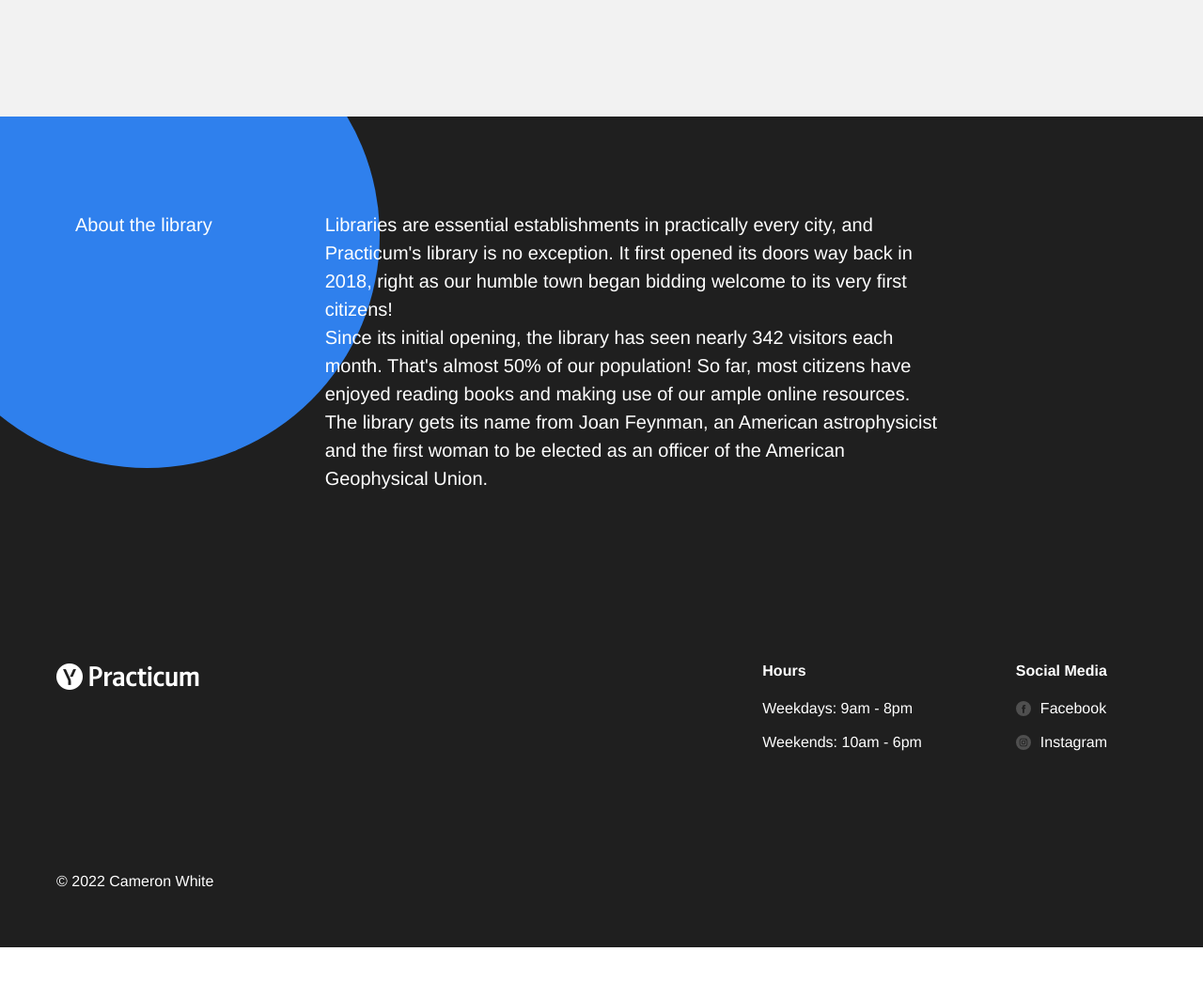
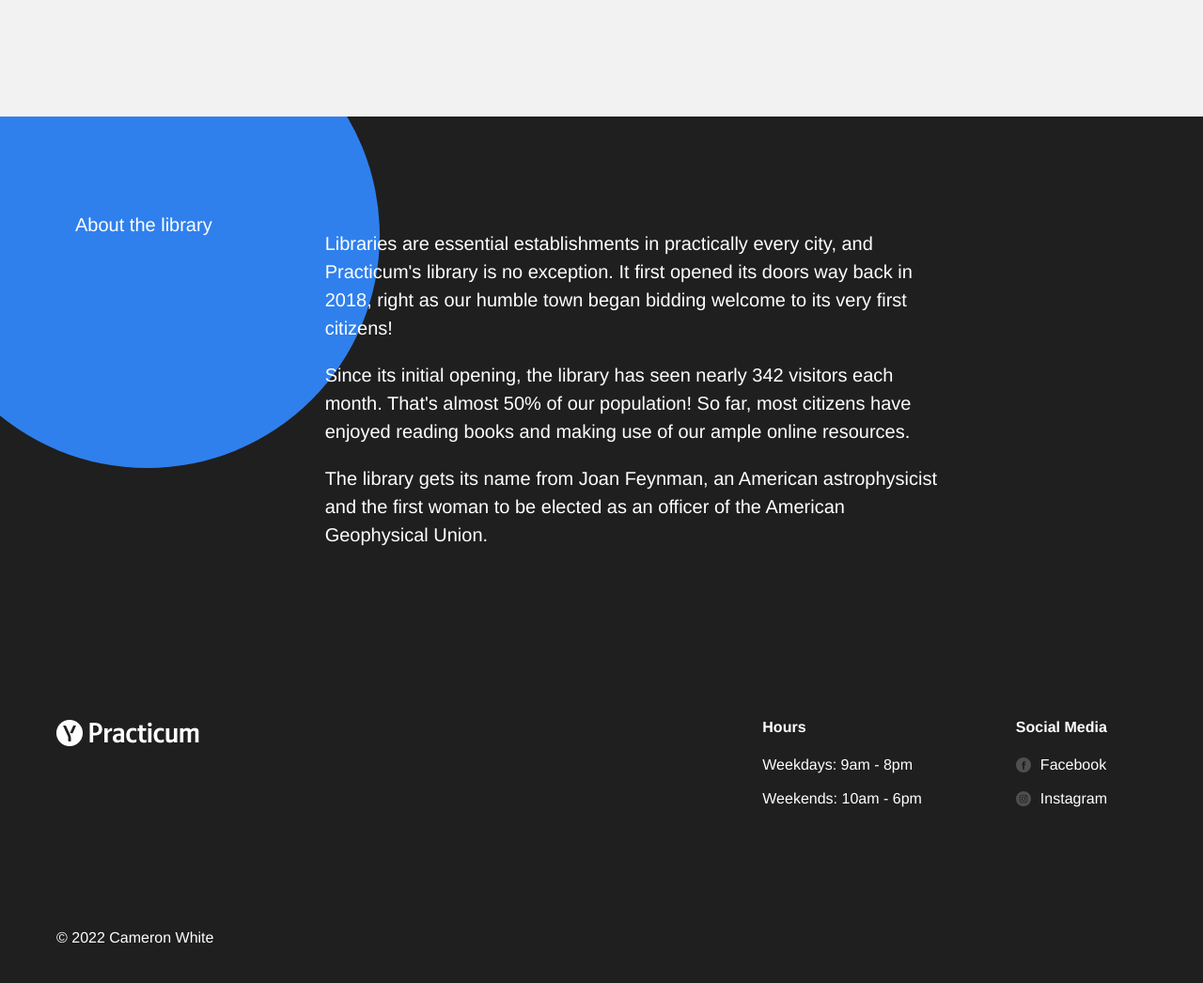
Before and after one commit to CameronCam/se_project_library, a plain HTML site: page index.html in a window 1280 px wide. Shown: the part 3318-4364 px from the top of the page at 94% size. Before the commit the page ends 4326 px from the top, so only its background shows below. Drawn offline with Linux system fonts and the light colour scheme.

Commit message:
Made changes

```diff
--- a/styles/style.css
+++ b/styles/style.css
@@ -402,7 +402,7 @@
   z-index: 1;
 }
 
-.about__paragraph {
+.about__paragraph:last-shield {
   margin: 0;
   margin-bottom: 0;
 }
@@ -422,7 +422,7 @@
   box-sizing: border-box;
   background-color: #1f1f1f;
   color: #fff;
-  padding: 80px 102px 60px 60px;
+  padding: 60px 102px 80px 60px;
 }
 
 .footer__columns {
@@ -450,10 +450,6 @@
 
 .footer__list-item {
   margin-bottom: 16px;
-}
-
-.footer__list-icon:last-of-type {
-  margin-bottom: 0;
 }
 
 .footer__column-heading {
```
